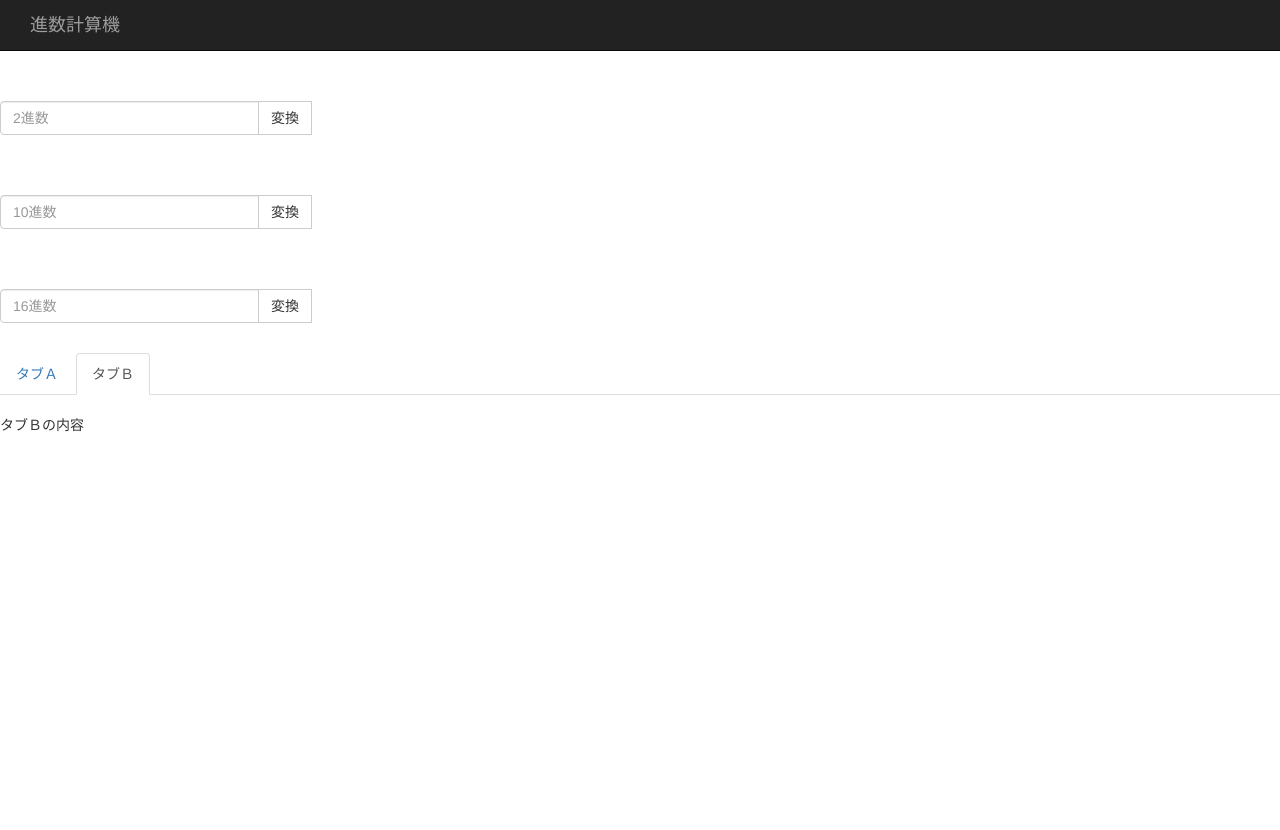
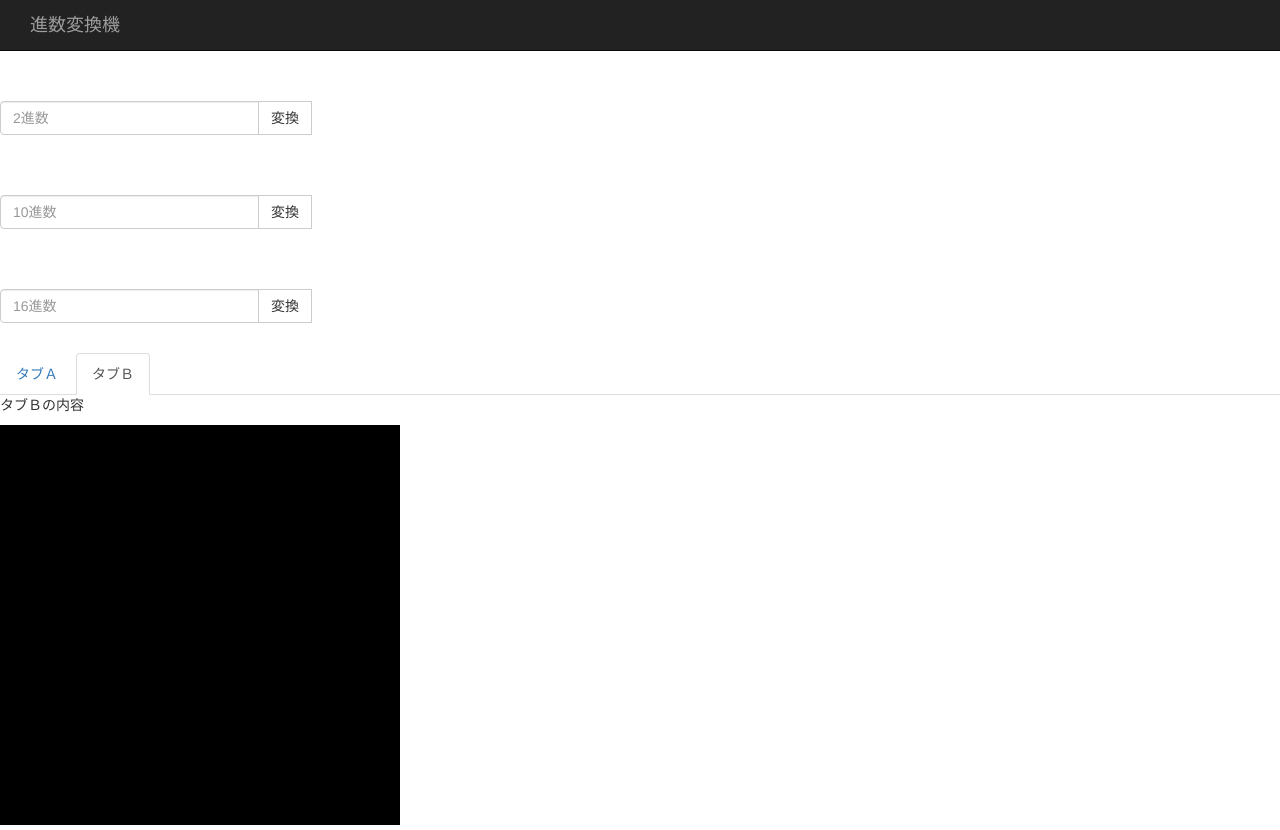
Before and after one commit to mkan0141/Calclator, a plain HTML site: page src/index.html in a window 1280 px wide. Both pictures are taken after a click on the link "タブＢ". Before the commit the page ends 800 px from the top, so only its background shows below. Drawn offline with nearby package versions, Linux system fonts and the light colour scheme.

Commit message:
途中式の表示機能の追加

```diff
--- a/src/index.html
+++ b/src/index.html
@@ -11,13 +11,14 @@
   <script src="https://code.jquery.com/jquery-3.2.1.min.js"></script>
   <script src="https://maxcdn.bootstrapcdn.com/bootstrap/3.3.7/js/bootstrap.min.js"></script>
   <script src="js/Calculation.js"></script>
+  <script src="js/Canvas.js"></script>
 </head>
 <body>
   <nav class="navbar navbar-inverse navbar-static-top">
     <nav class="navbar-header">
       <div class="container">
         <div class="navbar-header">
-          <a class="navbar-brand" href="./index.html">進数計算機</a>
+          <a class="navbar-brand" href="./index.html">進数変換機</a>
         </div>
       </div>
     </nav>
@@ -53,14 +54,18 @@
 </ul>
 
 <!-- タブ内容 -->
-<div class="tab-content">
-　　<div class="tab-pane" id="sampleContentA">
+  <div class="tab-content">
+    <div class="tab-pane" id="sampleContentA">
       <p>タブＡの内容</p>
-	</div>
-	<div class="tab-pane" id="sampleContentB">
+      <canvas id="leftCanvas" width="400" height="400" style="background-color: black;">
+      </canvas>
+    </div>
+    <div class="tab-pane" id="sampleContentB">
       <p>タブＢの内容</p>
+      <canvas id="rightCanvas" width="400" height="400" style="background-color: black;">
+      </canvas>
+    </div>
   </div>
-</div>
 
 </body>
 </html>
```
